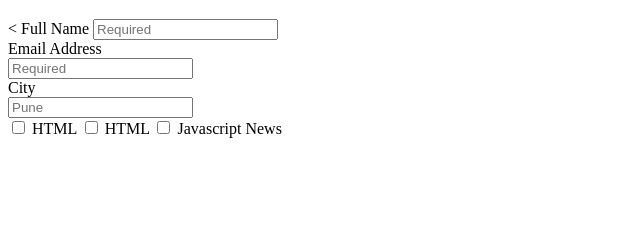
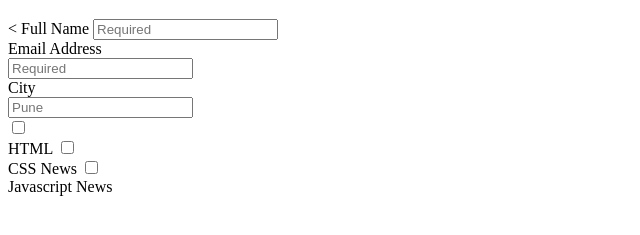
Before and after one commit to iamneo-production/bdcbefddbefea305671553bbaaaabbcbbfefone, a plain HTML site: page public/index.html in a window 1280 px wide. Shown: the part 61-296 px from the top of the page, without its empty margins (0-640 px from the left). Drawn offline with Linux system fonts and the light colour scheme.

Commit message:
Backup Commit

```diff
--- a/public/index.html
+++ b/public/index.html
@@ -20,11 +20,12 @@
     <input type="email" id="email" name="user_email" placeholder="Required"required><br>
     <label>City</label><br>
     <input type="text" id="city" name="user_city" placeholder="Pune"><br>
-    <input type="checkbox" id="html" name="html" value="html">
+    <input type="checkbox" id="html" name="html" value="html"><br>
     <label class="checkbox-label">HTML</label>
-    <input type="checkbox" id="html" name="html" value="html">
-    <label class="checkbox-label">HTML</label>
-    <input type="checkbox" id="js" name="html" value="html">
+    <input type="checkbox" id="css" name="css" value="css"><br>
+    <label class="checkbox-label">CSS News</label>
+    <input type="checkbox" id="js" name="js" value="js"><br>
     <label class="checkbox-label">Javascript News</label>
 
+
 </body>
```
